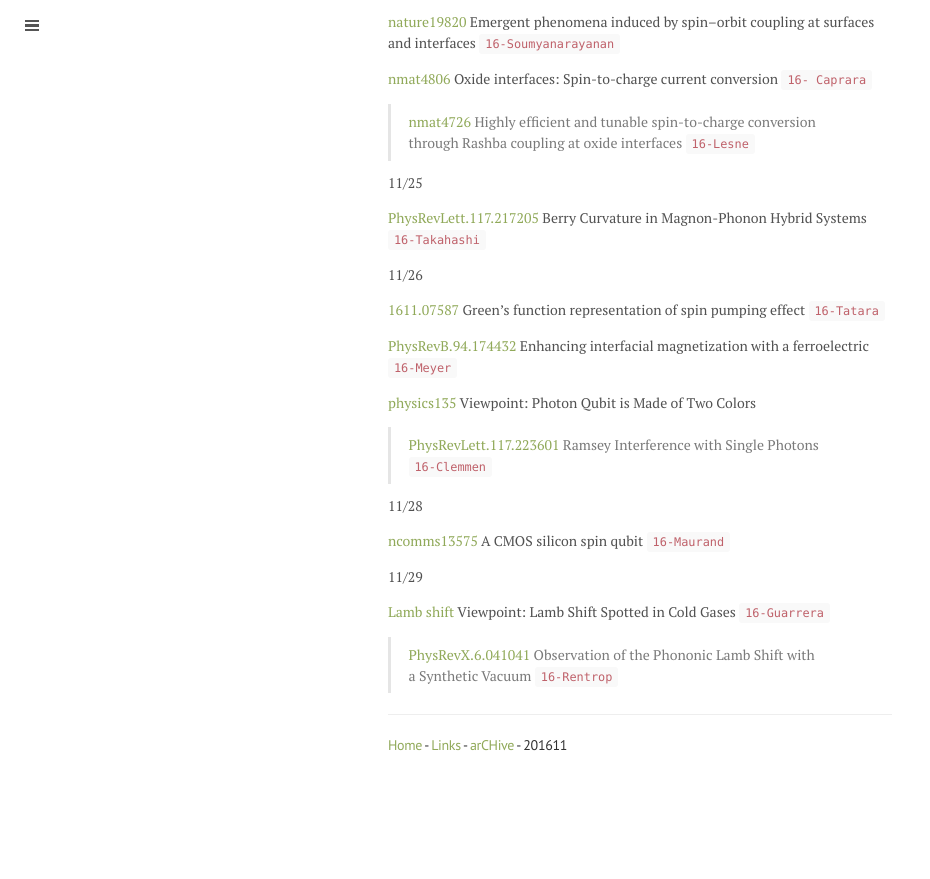
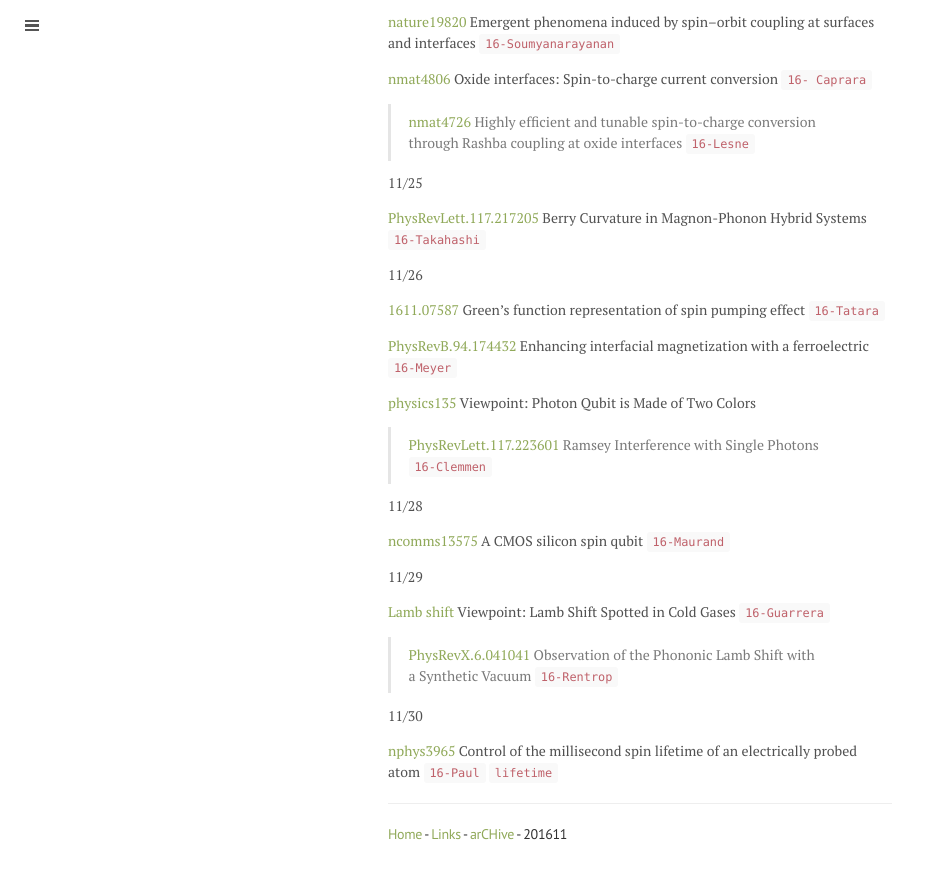
Before and after one commit to qkrwlsghdcjsworlt/work, a Jekyll site: the page built from 201611.md, in a window 1280 px wide and 900 px high, scrolled down 4342 px. Shown: the top 879 px of the window, without its empty margins (0-930 px from the left). Built offline with Jekyll 4.4.1, drawn with Linux system fonts in a browser that asks for light colours; formulas are drawn with MathJax 3; before the commit the page ends 5153 px from its top, so only the background shows below that.

Commit message:
“update”

```diff
--- a/201611.md
+++ b/201611.md
@@ -213,6 +213,13 @@ to \\( \kappa - (\mathrm{BEDT-TTF})_2 \mathrm{Cu}_2 \mathrm{(CN)}_3\\)
 [PhysRevX.6.041041](http://journals.aps.org/prx/abstract/10.1103/PhysRevX.6.041041) Observation of the Phononic Lamb Shift with a Synthetic Vacuum `16-Rentrop`
 
 
+11/30
+
+[nphys3965](http://www.nature.com/nphys/journal/vaop/ncurrent/full/nphys3965.html) Control of the millisecond spin lifetime of an electrically probed atom `16-Paul` `lifetime`
+
+
+
+
 
 ---
 
```
